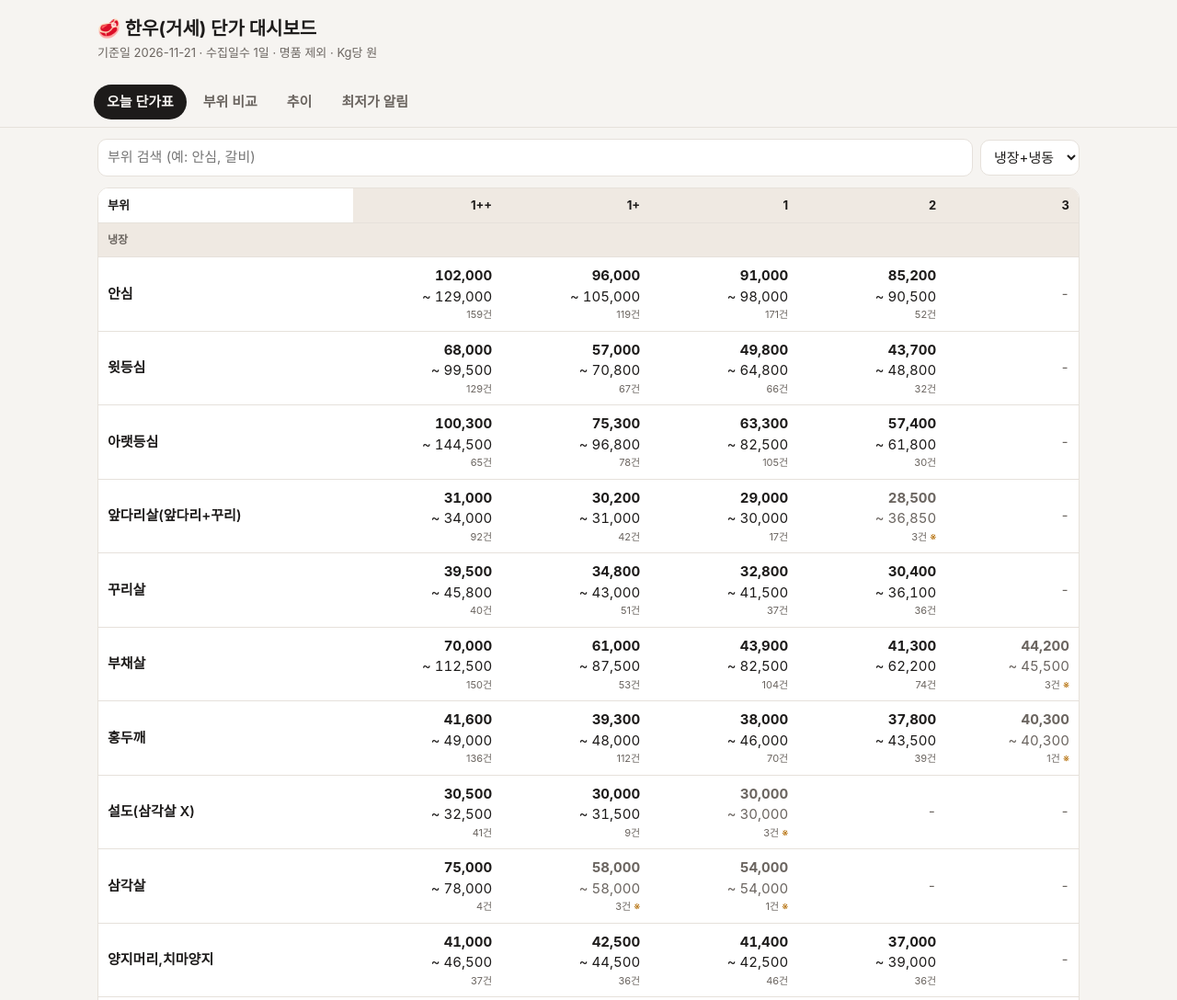
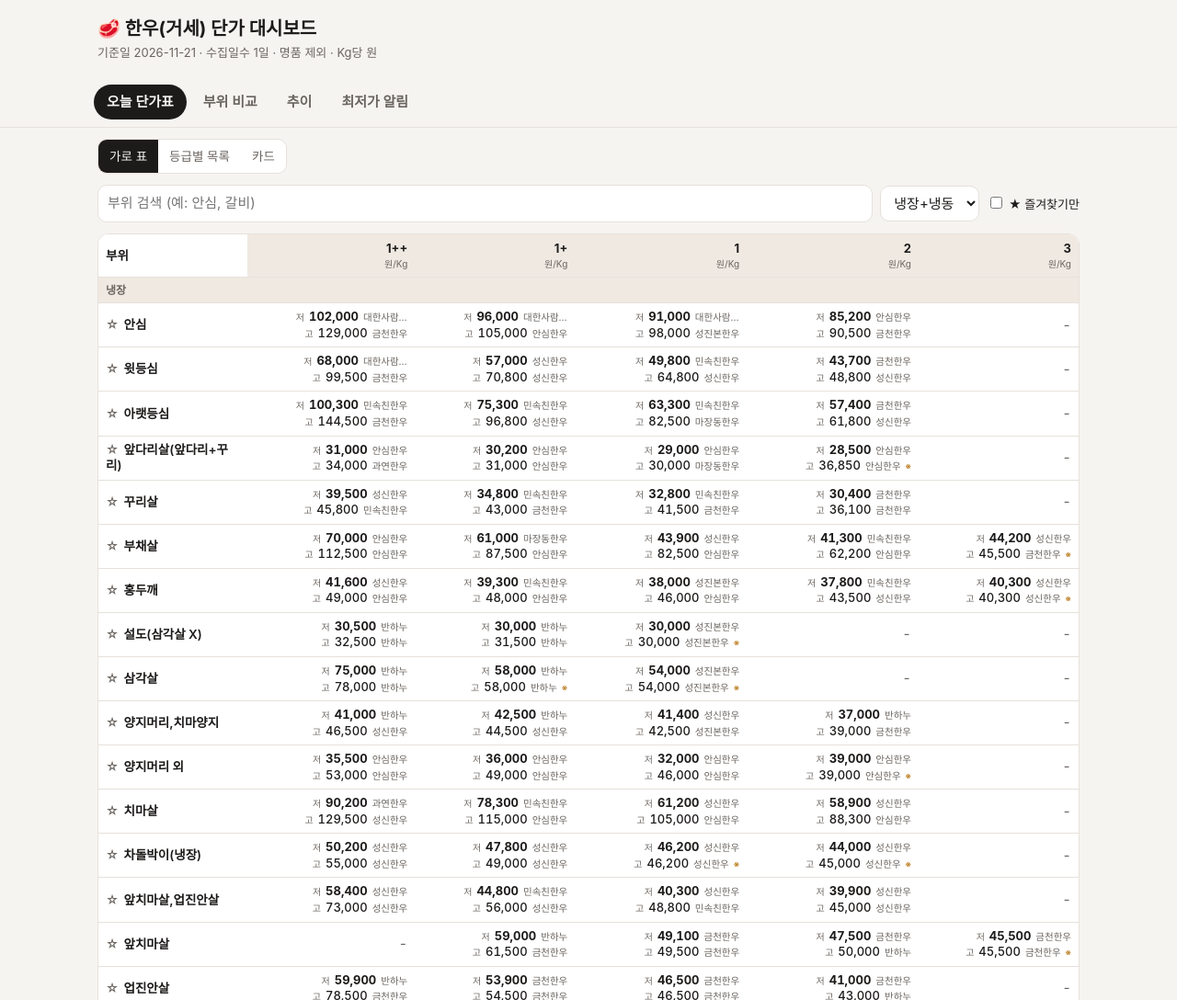
Before and after one commit to winnerhyp-cyber/meat-price, a plain HTML site: page index.html in a window 1280 px wide. Shown: the top 1088 px of the page at 92% size. Drawn offline with Linux system fonts and the light colour scheme.

Commit message:
Add files via upload

```diff
--- a/index.html
+++ b/index.html
@@ -29,16 +29,22 @@ main{max-width:1100px;margin:0 auto;padding:12px 16px 60px}
 input,select{font:inherit;color:var(--ink);background:var(--card);border:1px solid var(--line);border-radius:10px;padding:8px 10px}
 input[type=search]{flex:1;min-width:140px}
 .tablewrap{overflow-x:auto;border-radius:12px;border:1px solid var(--line)}
-table{border-collapse:collapse;width:100%;min-width:640px;background:var(--card)}
-th,td{padding:9px 10px;border-bottom:1px solid var(--line);text-align:right;white-space:nowrap}
-th:first-child,td:first-child{text-align:left;position:sticky;left:0;background:var(--card);font-weight:600}
+table{border-collapse:collapse;width:100%;min-width:760px;background:var(--card)}
+th,td{padding:6px 8px;border-bottom:1px solid var(--line);text-align:right;white-space:nowrap}
+th:first-child,td:first-child{text-align:left;position:sticky;left:0;background:var(--card);font-weight:600;font-size:13.5px;min-width:7.5em;max-width:9em;white-space:normal;line-height:1.25}
 thead th{background:var(--chip);font-size:13px}
 tr.grp td{background:var(--chip);color:var(--sub);font-size:12px;font-weight:700;text-align:left}
 .rng{font-variant-numeric:tabular-nums}
 .lo{font-weight:700}
-.n{display:block;font-size:11px;color:var(--sub)}
+.l{display:flex;justify-content:flex-end;align-items:baseline;gap:5px;font-size:13px;line-height:1.35;font-variant-numeric:tabular-nums}
+.l b{font-weight:700}
+.l .t{font-size:10px;color:var(--sub);flex:none}
+.l em{font-style:normal;font-size:10.5px;color:var(--sub);max-width:4.6em;overflow:hidden;text-overflow:ellipsis;white-space:nowrap}
+.l.hi b{font-weight:500}
+.th-u{display:block;font-size:10px;color:var(--sub);font-weight:400}
+.n{display:none}
 .thin .rng{color:var(--sub)}
-.thin .n::after{content:" ※"; color:var(--warn)}
+.thin .l:last-child::after{content:"※";color:var(--warn);font-size:10px}
 .d{font-size:11px;margin-left:4px}
 .up{color:var(--up)} .down{color:var(--down)}
 .note{color:var(--sub);font-size:12.5px;margin:8px 2px}
@@ -54,6 +60,17 @@ svg text{fill:var(--sub);font-size:11px}
 .legend{font-size:12.5px;color:var(--sub);margin-top:6px}
 .legend i{display:inline-block;width:10px;height:10px;border-radius:50%;margin:0 4px 0 10px;vertical-align:-1px}
 @media(max-width:560px){.bars .row{grid-template-columns:84px 1fr 68px}}
+.seg{display:flex;border:1px solid var(--line);border-radius:10px;overflow:hidden}
+.seg button{border:0;background:var(--card);color:var(--sub);padding:8px 12px;font:inherit;font-size:13.5px;cursor:pointer}
+.seg button.on{background:var(--ink);color:var(--bg)}
+.st{cursor:pointer;color:var(--sub);margin-right:2px}.st.on{color:#e0a100}
+.cards{display:grid;grid-template-columns:repeat(auto-fill,minmax(250px,1fr));gap:10px}
+.cd{background:var(--card);border:1px solid var(--line);border-radius:12px;padding:10px 12px}
+.cdh{margin-bottom:4px}
+.cdr{display:grid;grid-template-columns:34px 1fr;gap:0 8px;padding:3px 0;border-top:1px solid var(--line);font-size:13.5px}
+.cdr .g{color:var(--sub);font-weight:700;grid-row:span 2}
+.cdr .v{font-variant-numeric:tabular-nums}.cdr .bb{font-size:11px;color:var(--sub)}
+.cdr.thin .v{color:var(--sub)}
 </style>
 </head>
 <body>
@@ -101,29 +118,58 @@ function delta(cur,old){
   return `<span class="d ${cur>old?'up':'down'}">${cur>old?'▲':'▼'}${Math.abs(p).toFixed(1)}%</span>`;
 }
 
+function favs(){try{return JSON.parse(localStorage.getItem("fav")||"[]")}catch(e){return[]}}
+function toggleFav(p){try{const f=favs();const i=f.indexOf(p);i<0?f.push(p):f.splice(i,1);localStorage.setItem("fav",JSON.stringify(f))}catch(e){}}
+let MODE="grid", LG="1++", SORT="part";
+const br=b=>b?`<em title="${b}">${b}</em>`:"";
+const star=p=>`<span class="st ${favs().includes(p)?'on':''}" data-p="${p}" title="즐겨찾기">${favs().includes(p)?'★':'☆'}</span>`;
+
 function viewToday(){
   const pd=prevDay();
-  let h=`<div class="tools"><input type="search" id="q" placeholder="부위 검색 (예: 안심, 갈비)">
-  <select id="fz"><option value="">냉장+냉동</option><option value="c">냉장만</option><option value="f">냉동만</option></select></div>
-  <div class="tablewrap"><table><thead><tr><th>부위</th>${GRADES.map(g=>`<th>${g}</th>`).join("")}</tr></thead><tbody id="tb"></tbody></table></div>
-  <div class="note">칸 안: 최저 ~ 최고 (Kg당 원) · 아래 작은 글씨는 상품 수 · ※ 는 상품 3개 이하(참고용) · ▲▼ 는 전일 대비 최저가 변화${pd?"":" (2일차부터 표시)"}</div>`;
-  $("#view").innerHTML=h;
+  $("#view").innerHTML=`<div class="tools">
+    <div class="seg" id="seg"><button data-m="grid">가로 표</button><button data-m="list">등급별 목록</button><button data-m="card">카드</button></div>
+    <select id="lg" style="display:none">${GRADES.map(g=>`<option>${g}</option>`).join("")}</select>
+    <select id="so" style="display:none"><option value="part">부위순</option><option value="asc">싼 순(최저가)</option><option value="desc">비싼 순(최저가)</option></select>
+  </div><div class="tools"><input type="search" id="q" placeholder="부위 검색 (예: 안심, 갈비)">
+    <select id="fz"><option value="">냉장+냉동</option><option value="c">냉장만</option><option value="f">냉동만</option></select>
+    <label style="font-size:13px"><input type="checkbox" id="fv"> ★ 즐겨찾기만</label></div>
+  <div id="out"></div>
+  <div class="note" id="nt"></div>`;
+  $("#lg").value=LG; $("#so").value=SORT;
+  const filt=()=>{const q=$("#q").value.trim(),fz=$("#fz").value,fv=$("#fv").checked,f=favs();
+    return parts().filter(p=>(!q||p.includes(q))&&(!fz||(fz==="f")===isFrozen(p))&&(!fv||f.includes(p)))};
   const draw=()=>{
-    const q=$("#q").value.trim(), fz=$("#fz").value;
-    let out="", last="";
-    parts().filter(p=>(!q||p.includes(q))&&(!fz||(fz==="f")===isFrozen(p))).forEach(p=>{
-      const g=isFrozen(p)?"냉동":"냉장";
-      if(g!==last){out+=`<tr class="grp"><td colspan="${GRADES.length+1}">${g}</td></tr>`;last=g}
-      out+=`<tr><td>${p}</td>`+GRADES.map(gr=>{
-        const r=get(TODAY,p,gr);
-        if(!r) return `<td class="rng" style="color:var(--sub)">-</td>`;
-        const o=pd?get(pd,p,gr):null;
-        return `<td class="${r.total<=3?'thin':''}"><span class="rng"><span class="lo">${won(r.min_kg)}</span>${delta(r.min_kg,o&&o.min_kg)}<br>~ ${won(r.max_kg)}</span><span class="n">${r.total}건</span></td>`;
-      }).join("")+"</tr>";
-    });
-    $("#tb").innerHTML=out||`<tr><td colspan="6" class="empty">검색 결과가 없어요</td></tr>`;
+    document.querySelectorAll("#seg button").forEach(x=>x.classList.toggle("on",x.dataset.m===MODE));
+    $("#lg").style.display=MODE==="list"?"":"none"; $("#so").style.display=MODE==="list"?"":"none";
+    const ps=filt(); let out="";
+    if(MODE==="grid"){
+      let last="",rows="";
+      ps.forEach(p=>{const g=isFrozen(p)?"냉동":"냉장";
+        if(g!==last){rows+=`<tr class="grp"><td colspan="${GRADES.length+1}">${g}</td></tr>`;last=g}
+        rows+=`<tr><td>${star(p)} ${p}</td>`+GRADES.map(gr=>{
+          const r=get(TODAY,p,gr); if(!r) return `<td class="rng" style="color:var(--sub)">-</td>`;
+          const o=pd?get(pd,p,gr):null;
+          return `<td class="${r.total<=3?'thin':''}" title="${r.total}건"><div class="l"><span class="t">저</span><b>${won(r.min_kg)}</b>${delta(r.min_kg,o&&o.min_kg)}${br(r.min_brand)}</div><div class="l hi"><span class="t">고</span><b>${won(r.max_kg)}</b>${br(r.max_brand)}</div></td>`}).join("")+"</tr>"});
+      out=`<div class="tablewrap"><table><thead><tr><th>부위</th>${GRADES.map(g=>`<th>${g}<span class="th-u">원/Kg</span></th>`).join("")}</tr></thead><tbody>${rows||`<tr><td colspan="6" class="empty">결과가 없어요</td></tr>`}</tbody></table></div>`;
+      $("#nt").textContent="저=Kg당 최저가 · 고=Kg당 최고가 · 옆 글씨는 브랜드 · ※ 는 상품 3개 이하(참고용)"+(pd?" · ▲▼ 전일 대비 최저가":"");
+    }else if(MODE==="list"){
+      const g=$("#lg").value; LG=g; SORT=$("#so").value;
+      let rs=ps.map(p=>get(TODAY,p,g)).filter(Boolean);
+      if(SORT==="asc") rs.sort((a,b)=>a.min_kg-b.min_kg); else if(SORT==="desc") rs.sort((a,b)=>b.min_kg-a.min_kg);
+      out=`<div class="tablewrap"><table style="min-width:0"><thead><tr><th>부위 (${g})</th><th>최저 원/Kg</th><th>최고 원/Kg</th><th>상품</th></tr></thead><tbody>`+
+        (rs.map(r=>{const o=pd?get(pd,r.part,g):null;return `<tr class="${r.total<=3?'thin':''}"><td>${star(r.part)} ${r.part}</td><td><div class="l"><b>${won(r.min_kg)}</b>${delta(r.min_kg,o&&o.min_kg)}${br(r.min_brand)}</div></td><td><div class="l hi"><b>${won(r.max_kg)}</b>${br(r.max_brand)}</div></td><td style="color:var(--sub);font-size:12px">${r.total}건${r.total<=3?" ※":""}</td></tr>`}).join("")||`<tr><td colspan="4" class="empty">이 등급 데이터가 없어요</td></tr>`)+`</tbody></table></div>`;
+      $("#nt").textContent="등급을 고르고 정렬을 바꿔보세요. ※ 는 상품 3개 이하(참고용)";
+    }else{
+      out=`<div class="cards">`+(ps.map(p=>`<div class="cd"><div class="cdh">${star(p)} <b>${p}</b></div>`+GRADES.map(gr=>{
+        const r=get(TODAY,p,gr); if(!r) return "";
+        return `<div class="cdr ${r.total<=3?'thin':''}"><span class="g">${gr}</span><span class="v"><b>${won(r.min_kg)}</b> ~ ${won(r.max_kg)}</span><span class="bb">${r.min_brand||""}${r.min_brand&&r.max_brand&&r.min_brand!==r.max_brand?" / "+r.max_brand:""}</span></div>`}).join("")+`</div>`).join("")||`<div class="empty">결과가 없어요</div>`)+`</div>`;
+      $("#nt").textContent="카드 한 장에 등급별 최저 ~ 최고 (원/Kg)와 브랜드";
+    }
+    $("#out").innerHTML=out;
   };
-  $("#q").oninput=draw; $("#fz").onchange=draw; draw();
+  $("#seg").onclick=e=>{const b=e.target.closest("button");if(b){MODE=b.dataset.m;draw()}};
+  $("#out").onclick=e=>{const s=e.target.closest(".st");if(s){toggleFav(s.dataset.p);draw()}};
+  ["q","fz","fv","lg","so"].forEach(i=>{$("#"+i).oninput=draw;$("#"+i).onchange=draw}); draw();
 }
 
 function viewCmp(){
```
Also changed, not shown: 1 other file.
